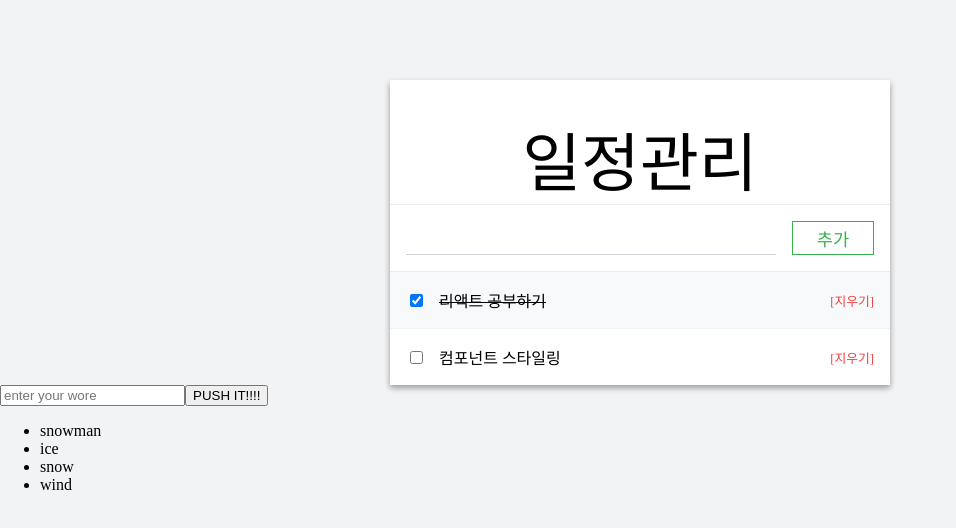
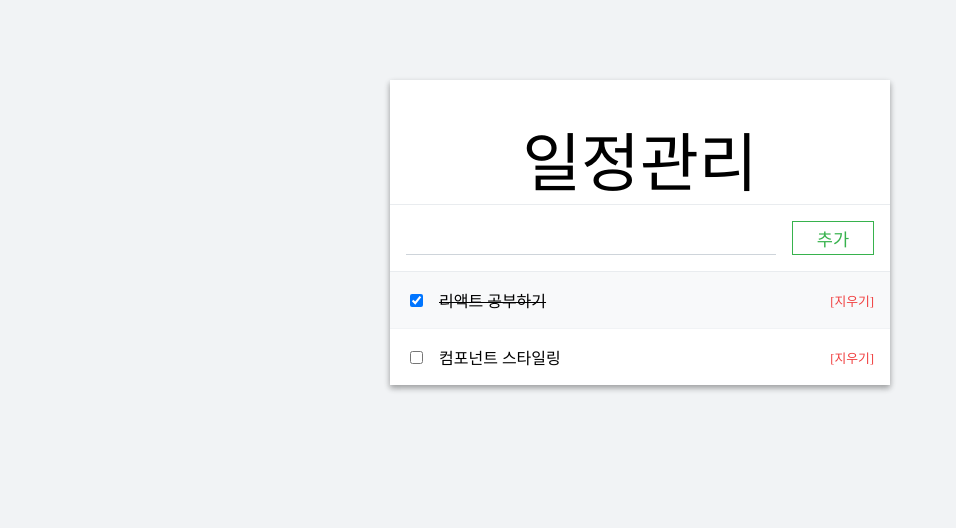
Before and after one commit to writepro4/todolist, a React (Create React App) app: page / in a window 1280 px wide. Shown: the top 528 px of the page, without its empty margins (0-956 px from the left). Built offline with nearby package versions, Linux system fonts and the light colour scheme.

Commit message:
[update] FunctionType.js 함수형 컴포넌트 추가

```diff
--- a/src/App.js
+++ b/src/App.js
@@ -5,7 +5,8 @@ import TodoList from "./components/TodoList";
 // import Event from "./components/event";
 // import ValidationSample from "./components/ValidationSample";
 // import ScrollBox from "./components/ScrollBox";
-import MapExample from "./components/MapExample";
+// import MapExample from "./components/MapExample";
+// import FunctionType from "./components/FunctionType";
 
 class App extends Component {
     state = {
@@ -120,10 +121,6 @@ class App extends Component {
                     />
                     <TodoList todos={todos} onToggle={handleToggle} onRemove={handleRemove}/>
                 </PageTemplate>
-
-                <div>
-                    <MapExample/>
-                </div>
             </>
 
         )
--- /dev/null
+++ b/src/components/FunctionType.js
@@ -0,0 +1,9 @@
+import React from 'react';
+
+const FunctionType = ({name})=>{
+    return (
+        <div>Hello {name}</div>
+    )
+}
+
+export default FunctionType;
```
